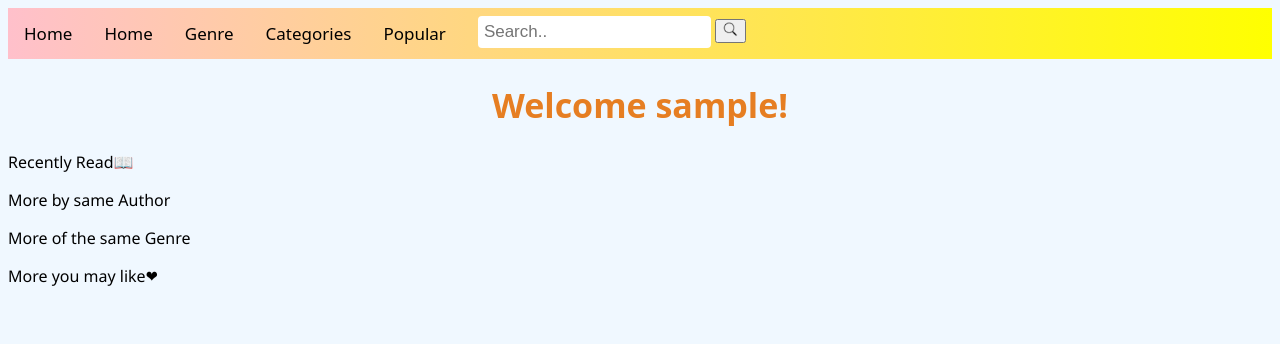
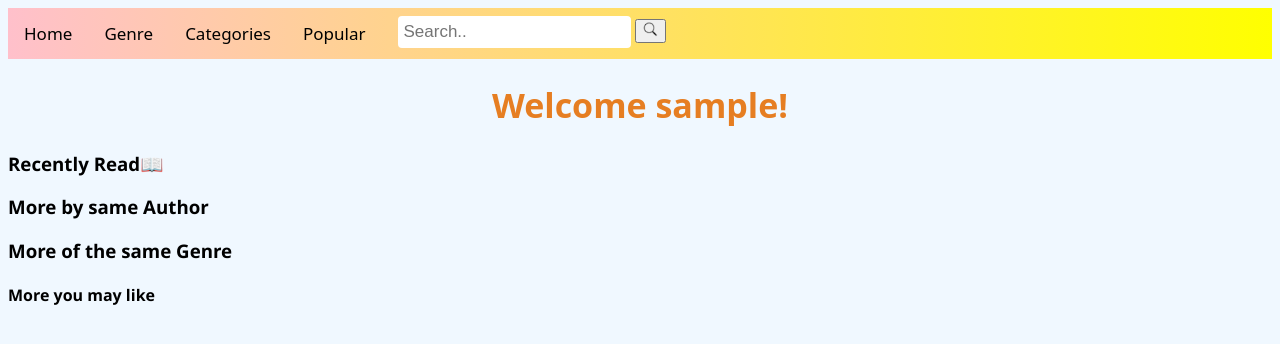
Before and after one commit to victorbaraka/LibraryManagementSystem, a PHP site: page /homepage.php in a window 1280 px wide. Shown: the top 344 px of the page. Run offline with PHP 8.4, Linux system fonts and the light colour scheme; the visitor is signed in with stand-in values (Sample User, id 1).

Commit message:
Corrected the err with having two home buttons changed some classes To camel case Changed the <p> tags to <h> tags

```diff
--- a/homepage.php
+++ b/homepage.php
@@ -17,14 +17,14 @@ session_start();
         <a class="active" href="homepage.php">
             Home
         </a>
-        <a href="homepage.php">Home</a>
+
         <a href="add_book.php">Genre</a>
         <a href="">Categories</a>
         <a href="">Popular</a>
         <div class="search">
         <form action="Search.php" method="GET">
         <Input type="text" id="search" name="search" placeholder="Search..">
-        <button type="Submit"  value="search"  class="Search-button">
+        <button type="Submit"  value="search"  class="searchButton">
             <img src="search-icon.png" alt="Search">
         </button>
     </form>
@@ -38,18 +38,18 @@ session_start();
        </header>
     </div>
     <div class="recents" >
-        <p>Recently Read📖</p>
+        <h3>Recently Read📖</h3>
 
 
     </div>
     <div>
-        <p>More by same Author</p>
+        <h3>More by same Author</h3>
     </div>
     <div>
-        <p>More of the same Genre</p>
+        <h3>More of the same Genre</h3>
     </div>
     <div class="recommended">
-        <p> More you may like❤</p>
+        <h4> More you may like</h4>
 
     </div>
 
```
Also changed, not shown: uploads/a l l i.jpeg (added).
